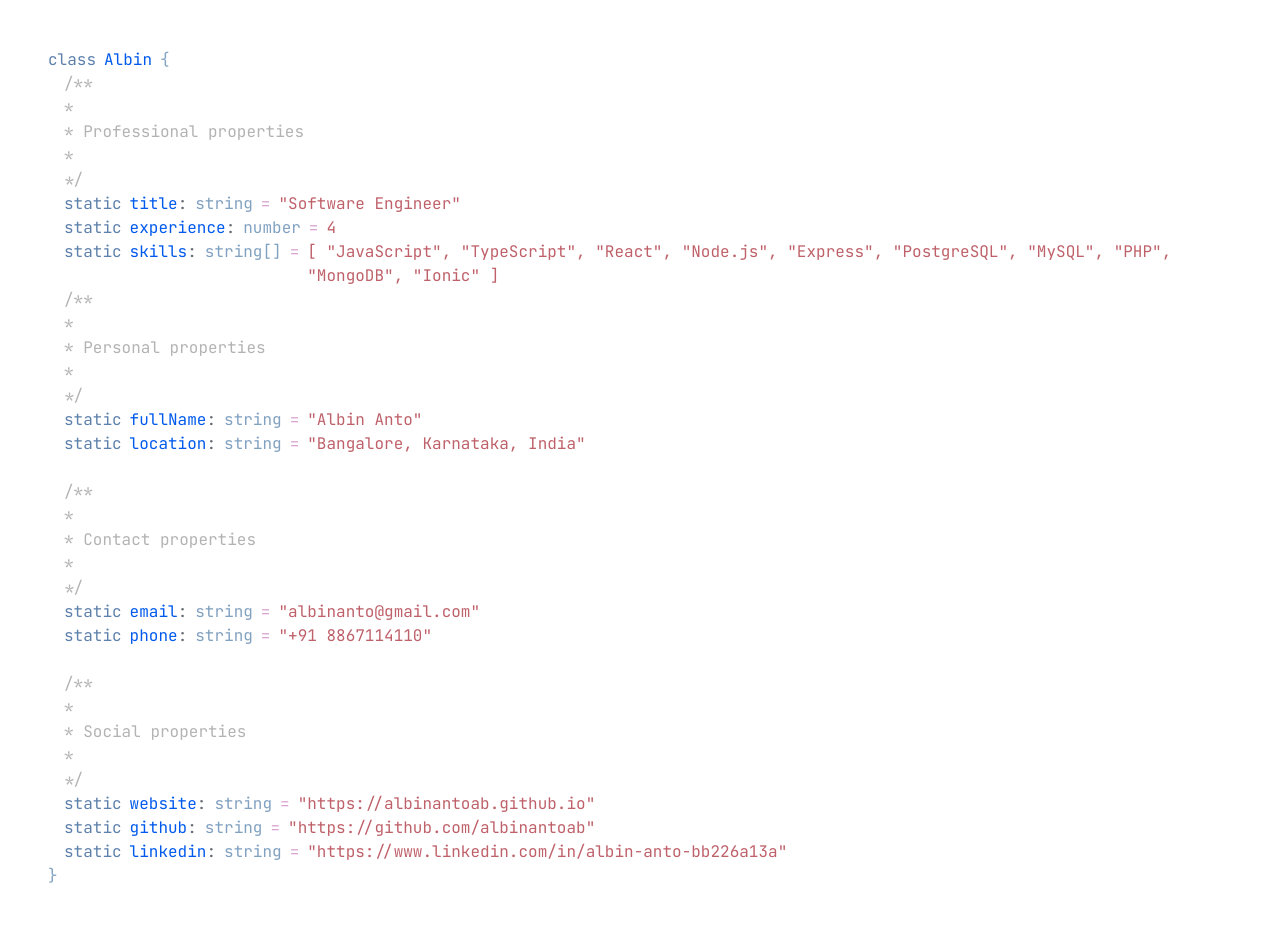
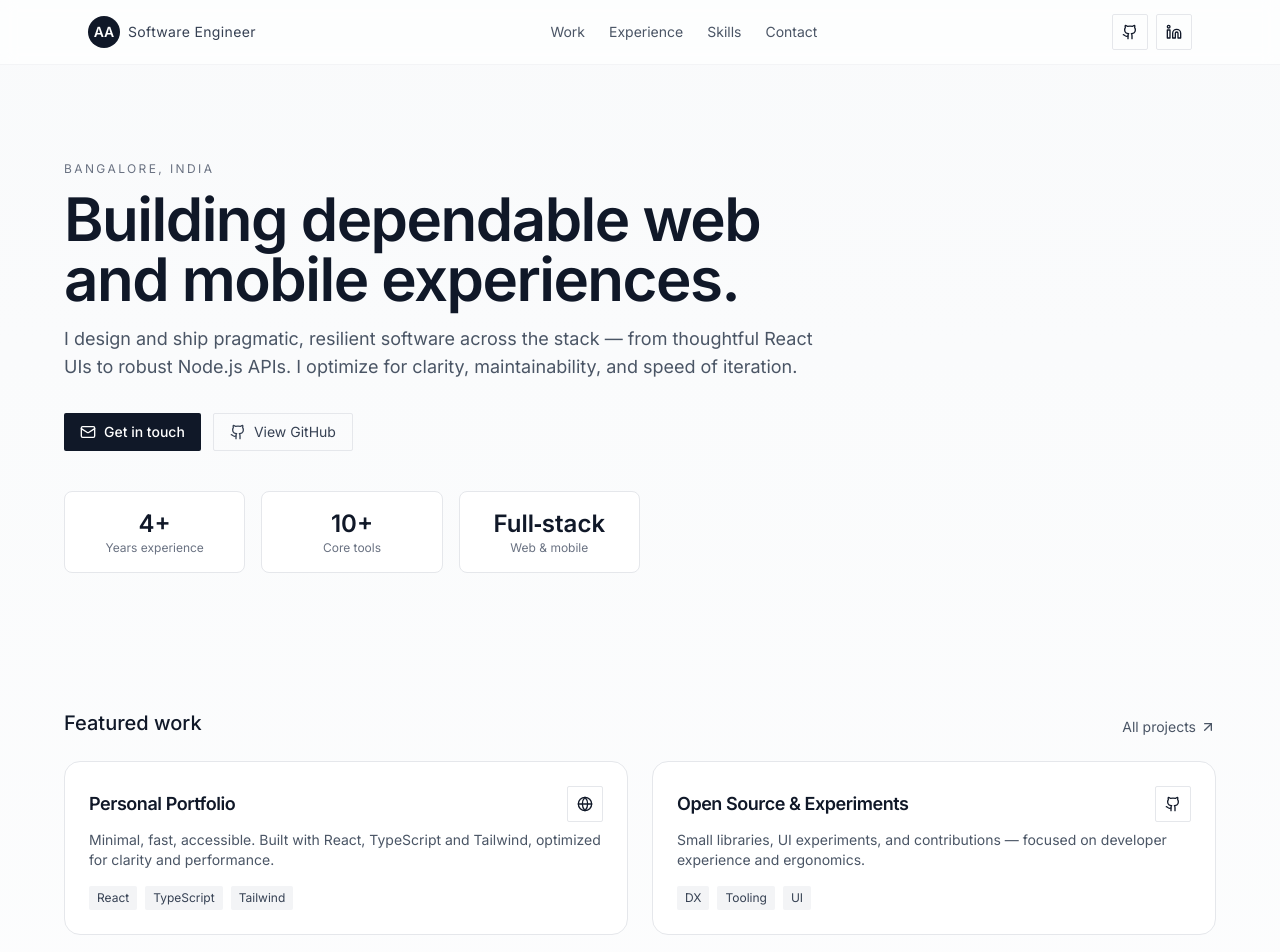
Before and after one commit to albinantoab/albinantoab.github.io, a React (Vite) app: page / in a window 1280 px wide. Shown: the top 952 px of the page. Before the commit the page ends 888 px from the top, so only its background shows below. Built offline with nearby package versions, Linux system fonts and the light colour scheme.

Commit message:
feat: update portfolio layout and styles, enhance user experience with smooth transitions and hover effects

```diff
--- a/index.html
+++ b/index.html
@@ -4,7 +4,8 @@
     <meta charset="UTF-8" />
     <link rel="icon" type="image/svg+xml" href="/vite.svg" />
     <meta name="viewport" content="width=device-width, initial-scale=1.0" />
-    <title>Vite + React + TS</title>
+    <title>Albin Anto — Software Engineer</title>
+    <meta name="description" content="Software Engineer crafting reliable web and mobile experiences with React, TypeScript, Node.js, and more." />
     <link rel="preconnect" href="https://fonts.googleapis.com" />
     <link rel="preconnect" href="https://fonts.gstatic.com" crossorigin />
     <link
--- a/src/App.css
+++ b/src/App.css
@@ -1,49 +1,18 @@
-.line {
-  display: flex;
-  flex-direction: row;
-  height: 24px;
+/* Minimal card-based portfolio styles */
+
+/* Smooth transitions for all interactive elements */
+a, button {
+  transition: all 0.2s ease-in-out;
 }
 
-.class-body {
-  margin-left: 1rem;
+/* Card hover effects */
+.card:hover {
+  transform: translateY(-2px);
+  box-shadow: 0 8px 25px rgba(0, 0, 0, 0.1);
 }
 
-.keywords {
-  color: #5e81ac;
+/* Skill tag hover effects */
+.skill-tag:hover {
+  transform: translateY(-1px);
+  background-color: #e5e7eb;
 }
-
-.properties {
-  color: var(--primary);
-  margin-left: 0.5rem;
-}
-
-.comments {
-  color: #b3b3b3;
-}
-
-.types {
-  color: #81a1c1;
-  margin-left: 0.5rem;
-}
-
-.curly-braces {
-  color: #81a1c1;
-}
-
-.curly-braces-open {
-  margin-left: 0.5rem;
-}
-
-.symbols {
-  color: #676b72;
-}
-
-.equal-sign {
-  color: #daa2cf;
-  margin-left: 0.5rem;
-  margin-right: 0.5rem;
-}
-
-.value {
-  color: #bf616a;
-}
--- a/src/App.tsx
+++ b/src/App.tsx
@@ -1,200 +1,243 @@
 import './App.css'
+import { ArrowUpRight, Github, Globe, Linkedin, Mail, Phone } from 'lucide-react'
 
 function App() {
-  const startDate = new Date('2016-04-01');
-  const currentDate = new Date();
-
-  // Calculate years and months difference
-  let years = currentDate.getFullYear() - startDate.getFullYear();
-  let months = currentDate.getMonth() - startDate.getMonth();
-
-  // Adjust years and months if current month is less than start month
+  const startDate = new Date('2016-04-01')
+  const now = new Date()
+  let years = now.getFullYear() - startDate.getFullYear()
+  let months = now.getMonth() - startDate.getMonth()
   if (months < 0) {
-    years--;
-    months += 12;
+    years--
+    months += 12
   }
 
+  const skills = [
+    'TypeScript',
+    'React',
+    'Node.js',
+    'Express',
+    'PostgreSQL',
+    'MySQL',
+    'MongoDB',
+    'PHP',
+    'Ionic',
+    'Tailwind CSS',
+  ]
+
   return (
-    <main className='flex flex-col items-center justify-center'>
-      <div>
-        <div className='line'>
-          <span className='keywords'>class</span>
-          <span className='properties'>Albin</span>
-          <span className='curly-braces curly-braces-open'>{`{`}</span>
+    <div className="min-h-screen bg-gradient-to-b from-gray-50 to-white text-gray-900">
+      {/* Header */}
+      <header className="sticky top-0 z-40 backdrop-blur bg-white/70 border-b border-gray-100">
+        <div className="max-w-6xl mx-auto h-16 px-6 flex items-center justify-between">
+          <a href="#home" className="inline-flex items-center gap-2">
+            <span className="inline-flex h-8 w-8 items-center justify-center rounded-full bg-gray-900 text-white text-sm font-semibold">AA</span>
+            <span className="hidden sm:block text-sm tracking-wide text-gray-700">Software Engineer</span>
+          </a>
+
+          <nav className="hidden md:flex items-center gap-6 text-sm text-gray-600">
+            <a href="#work" className="hover:text-gray-900">Work</a>
+            <a href="#experience" className="hover:text-gray-900">Experience</a>
+            <a href="#skills" className="hover:text-gray-900">Skills</a>
+            <a href="#contact" className="hover:text-gray-900">Contact</a>
+          </nav>
+
+          <div className="flex items-center gap-2">
+            <a
+              href="https://github.com/albinantoab"
+              target="_blank"
+              rel="noreferrer noopener"
+              className="h-9 w-9 inline-flex items-center justify-center rounded-md border border-gray-200 hover:bg-gray-50"
+            >
+              <Github className="h-4 w-4" />
+            </a>
+            <a
+              href="https://www.linkedin.com/in/albin-anto-bb226a13a"
+              target="_blank"
+              rel="noreferrer noopener"
+              className="h-9 w-9 inline-flex items-center justify-center rounded-md border border-gray-200 hover:bg-gray-50"
+            >
+              <Linkedin className="h-4 w-4" />
+            </a>
+          </div>
+        </div>
+      </header>
+
+      {/* Main */}
+      <main id="home" className="px-6">
+        <div className="max-w-6xl mx-auto">
+          {/* Hero */}
+          <section className="py-16 md:py-24">
+            <div className="max-w-3xl">
+              <p className="text-xs uppercase tracking-[0.2em] text-gray-500 mb-3">Bangalore, India</p>
+              <h1 className="text-4xl md:text-6xl font-semibold tracking-tight mb-4">
+                Building dependable web and mobile experiences.
+              </h1>
+              <p className="text-lg text-gray-600">
+                I design and ship pragmatic, resilient software across the stack — from thoughtful React UIs to
+                robust Node.js APIs. I optimize for clarity, maintainability, and speed of iteration.
+              </p>
+
+              <div className="mt-8 flex flex-wrap gap-3">
+                <a
+                  href="mailto:albinanto@gmail.com"
+                  className="inline-flex items-center gap-2 rounded-md bg-gray-900 text-white px-4 py-2 text-sm font-medium hover:bg-gray-800"
+                >
+                  <Mail className="h-4 w-4" /> Get in touch
+                </a>
+                <a
+                  href="https://github.com/albinantoab"
+                  target="_blank"
+                  rel="noreferrer noopener"
+                  className="inline-flex items-center gap-2 rounded-md border border-gray-200 px-4 py-2 text-sm text-gray-700 hover:bg-gray-50"
+                >
+                  <Github className="h-4 w-4" /> View GitHub
+                </a>
               </div>
 
-        <div className='class-body'>
-          <div className='line'>
-            <span className='comments'>/**</span>
+              <div className="mt-10 grid grid-cols-3 gap-4 max-w-xl">
+                <div className="rounded-xl border border-gray-200 bg-white p-4 text-center">
+                  <div className="text-2xl font-semibold">{years}+</div>
+                  <div className="text-xs text-gray-500">Years experience</div>
                 </div>
-          <div className='line'>
-            <span className='comments'> * </span>
+                <div className="rounded-xl border border-gray-200 bg-white p-4 text-center">
+                  <div className="text-2xl font-semibold">10+</div>
+                  <div className="text-xs text-gray-500">Core tools</div>
                 </div>
-          <div className='line'>
-            <span className='comments'> * Professional properties</span>
+                <div className="rounded-xl border border-gray-200 bg-white p-4 text-center">
+                  <div className="text-2xl font-semibold">Full‑stack</div>
+                  <div className="text-xs text-gray-500">Web & mobile</div>
                 </div>
-          <div className='line'>
-            <span className='comments'> * </span>
               </div>
-          <div className='line'>
-            <span className='comments'>*/</span>
+            </div>
+          </section>
+
+          {/* Featured Work */}
+          <section id="work" className="py-10">
+            <div className="flex items-end justify-between mb-6">
+              <h2 className="text-xl font-medium">Featured work</h2>
+              <a href="https://albinantoab.github.io" target="_blank" rel="noreferrer noopener" className="text-sm text-gray-600 hover:text-gray-900 inline-flex items-center gap-1">
+                All projects <ArrowUpRight className="h-4 w-4" />
+              </a>
             </div>
 
-          <div className='line'>
-            <span className='keywords'>static</span>
-            <span className='properties'>title</span>
-            <span className='symbols'>:</span>
-            <span className='types'>string</span>
-            <span className='equal-sign'>=</span>
-            <span className='value'>"Software Engineer"</span>
+            <div className="grid grid-cols-1 md:grid-cols-2 gap-6">
+              {/* Project 1 */}
+              <article className="group rounded-2xl border border-gray-200 bg-white p-6 hover:shadow-md transition-shadow">
+                <div className="flex items-center justify-between gap-4">
+                  <h3 className="text-lg font-semibold tracking-tight">Personal Portfolio</h3>
+                  <a href="https://albinantoab.github.io" target="_blank" rel="noreferrer noopener" className="h-9 w-9 inline-flex items-center justify-center rounded-md border border-gray-200 group-hover:bg-gray-50">
+                    <Globe className="h-4 w-4" />
+                  </a>
                 </div>
+                <p className="mt-2 text-sm text-gray-600">
+                  Minimal, fast, accessible. Built with React, TypeScript and Tailwind, optimized for clarity and performance.
+                </p>
+                <div className="mt-4 flex flex-wrap gap-2 text-xs">
+                  <span className="px-2 py-1 rounded-md bg-gray-100 text-gray-700">React</span>
+                  <span className="px-2 py-1 rounded-md bg-gray-100 text-gray-700">TypeScript</span>
+                  <span className="px-2 py-1 rounded-md bg-gray-100 text-gray-700">Tailwind</span>
+                </div>
+              </article>
 
-          <div className='line'>
-            <span className='keywords'>static</span>
-            <span className='properties'>experience</span>
-            <span className='symbols'>:</span>
-            <span className='types'>number</span>
-            <span className='equal-sign'>=</span>
-            <span className='value'>{years}</span>
+              {/* Project 2 */}
+              <article className="group rounded-2xl border border-gray-200 bg-white p-6 hover:shadow-md transition-shadow">
+                <div className="flex items-center justify-between gap-4">
+                  <h3 className="text-lg font-semibold tracking-tight">Open Source & Experiments</h3>
+                  <a href="https://github.com/albinantoab" target="_blank" rel="noreferrer noopener" className="h-9 w-9 inline-flex items-center justify-center rounded-md border border-gray-200 group-hover:bg-gray-50">
+                    <Github className="h-4 w-4" />
+                  </a>
                 </div>
+                <p className="mt-2 text-sm text-gray-600">
+                  Small libraries, UI experiments, and contributions — focused on developer experience and ergonomics.
+                </p>
+                <div className="mt-4 flex flex-wrap gap-2 text-xs">
+                  <span className="px-2 py-1 rounded-md bg-gray-100 text-gray-700">DX</span>
+                  <span className="px-2 py-1 rounded-md bg-gray-100 text-gray-700">Tooling</span>
+                  <span className="px-2 py-1 rounded-md bg-gray-100 text-gray-700">UI</span>
+                </div>
+              </article>
+            </div>
+          </section>
 
-          <div className='line'>
-            <span className='keywords'>static</span>
-            <span className='properties'>skills</span>
-            <span className='symbols'>:</span>
-            <span className='types'>string[]</span>
-            <span className='equal-sign'>=</span>
-            <span className='value'>[
-              "JavaScript",
-              "TypeScript",
-              "React",
-              "Node.js",
-              "Express",
-              "PostgreSQL",
-              "MySQL",
-              "PHP",
-              "MongoDB",
-              "Ionic"
-              ]</span>
+          {/* Experience */}
+          <section id="experience" className="py-14">
+            <h2 className="text-xl font-medium mb-6">Experience</h2>
+            <ol className="relative border-l border-gray-200 ml-3">
+              <li className="mb-10 ml-6">
+                <span className="absolute -left-3 flex h-6 w-6 items-center justify-center rounded-full bg-gray-900 text-white text-xs">1</span>
+                <div className="rounded-xl border border-gray-200 bg-white p-5">
+                  <div className="flex flex-wrap items-center justify-between gap-2">
+                    <h3 className="font-medium">Software Engineer — Full‑stack</h3>
+                    <span className="text-xs text-gray-500">2016 — Present</span>
                   </div>
-          <div className='line'></div>
-          <div className='line'>
-            <span className='comments'>/**</span>
+                  <p className="mt-2 text-sm text-gray-600">
+                    Shipping production apps end‑to‑end: React front‑ends, Node APIs, SQL/NoSQL data stores, and mobile with Ionic.
+                  </p>
                 </div>
-          <div className='line'>
-            <span className='comments'> * </span>
+              </li>
+              <li className="mb-2 ml-6">
+                <span className="absolute -left-3 flex h-6 w-6 items-center justify-center rounded-full bg-gray-900 text-white text-xs">2</span>
+                <div className="rounded-xl border border-gray-200 bg-white p-5">
+                  <div className="flex flex-wrap items-center justify-between gap-2">
+                    <h3 className="font-medium">Key Focus Areas</h3>
+                    <span className="text-xs text-gray-500">Ongoing</span>
                   </div>
-          <div className='line'>
-            <span className='comments'> * Personal properties</span>
+                  <ul className="mt-2 list-disc pl-5 text-sm text-gray-600 space-y-1">
+                    <li>Developer experience, maintainable patterns, and clear interfaces</li>
+                    <li>Performance, accessibility, and fast feedback loops</li>
+                    <li>Pragmatic architecture and reliable deployments</li>
+                  </ul>
                 </div>
-          <div className='line'>
-            <span className='comments'> * </span>
+              </li>
+            </ol>
+          </section>
+
+          {/* Skills */}
+          <section id="skills" className="py-10">
+            <h2 className="text-xl font-medium mb-6">Skills</h2>
+            <div className="grid grid-cols-2 sm:grid-cols-3 md:grid-cols-4 gap-3">
+              {skills.map((skill) => (
+                <div key={skill} className="skill-tag rounded-xl border border-gray-200 bg-white px-4 py-3 text-sm text-gray-700 text-center">
+                  {skill}
                 </div>
-          <div className='line'>
-            <span className='comments'>*/</span>
+              ))}
             </div>
+          </section>
 
-          <div className='line'>
-            <span className='keywords'>static</span>
-            <span className='properties'>fullName</span>
-            <span className='symbols'>:</span>
-            <span className='types'>string</span>
-            <span className='equal-sign'>=</span>
-            <span className='value'>"Albin Anto"</span>
+          {/* Contact */}
+          <section id="contact" className="py-14">
+            <div className="rounded-2xl border border-gray-200 bg-white p-6 sm:p-8 flex flex-col md:flex-row items-start md:items-center justify-between gap-6">
+              <div>
+                <h2 className="text-xl font-medium">Let’s build something useful.</h2>
+                <p className="text-gray-600 mt-1">Reach me via email or phone — I usually respond within a day.</p>
               </div>
-
-          <div className='line'>
-            <span className='keywords'>static</span>
-            <span className='properties'>location</span>
-            <span className='symbols'>:</span>
-            <span className='types'>string</span>
-            <span className='equal-sign'>=</span>
-            <span className='value'>"Bangalore, Karnataka, India"</span>
-          </div>
-          <div className='line'></div>
-          <div className='line'>
-            <span className='comments'>/**</span>
-          </div>
-          <div className='line'>
-            <span className='comments'> * </span>
-          </div>
-          <div className='line'>
-            <span className='comments'> * Contact properties</span>
-          </div>
-          <div className='line'>
-            <span className='comments'> * </span>
-          </div>
-          <div className='line'>
-            <span className='comments'>*/</span>
-          </div>
-
-          <div className='line'>
-            <span className='keywords'>static</span>
-            <span className='properties'>email</span>
-            <span className='symbols'>:</span>
-            <span className='types'>string</span>
-            <span className='equal-sign'>=</span>
-            <span className='value'>"albinanto@gmail.com"</span>
-          </div>
-
-          <div className='line'>
-            <span className='keywords'>static</span>
-            <span className='properties'>phone</span>
-            <span className='symbols'>:</span>
-            <span className='types'>string</span>
-            <span className='equal-sign'>=</span>
-            <span className='value'>"+91 8867114110"</span>
-          </div>
-          <div className='line'></div>
-          <div className='line'>
-            <span className='comments'>/**</span>
-          </div>
-          <div className='line'>
-            <span className='comments'> * </span>
-          </div>
-          <div className='line'>
-            <span className='comments'> * Social properties</span>
-          </div>
-          <div className='line'>
-            <span className='comments'> * </span>
-          </div>
-          <div className='line'>
-            <span className='comments'>*/</span>
-          </div>
-
-          <div className='line'>
-            <span className='keywords'>static</span>
-            <span className='properties'>website</span>
-            <span className='symbols'>:</span>
-            <span className='types'>string</span>
-            <span className='equal-sign'>=</span>
-            <span className='value'>"https://albinantoab.github.io"</span>
-          </div>
-
-          <div className='line'>
-            <span className='keywords'>static</span>
-            <span className='properties'>github</span>
-            <span className='symbols'>:</span>
-            <span className='types'>string</span>
-            <span className='equal-sign'>=</span>
-            <span className='value'>"https://github.com/albinantoab"</span>
-          </div>
-
-          <div className='line'>
-            <span className='keywords'>static</span>
-            <span className='properties'>linkedin</span>
-            <span className='symbols'>:</span>
-            <span className='types'>string</span>
-            <span className='equal-sign'>=</span>
-            <span className='value'>"https://www.linkedin.com/in/albin-anto-bb226a13a"</span>
-          </div>
-
-        </div>
-        <div className='line'>
-          <span className='curly-braces'>{`}`}</span>
+              <div className="flex flex-wrap gap-3">
+                <a href="mailto:albinanto@gmail.com" className="inline-flex items-center gap-2 rounded-md bg-gray-900 text-white px-4 py-2 text-sm font-medium hover:bg-gray-800">
+                  <Mail className="h-4 w-4" /> Email
+                </a>
+                <a href="tel:+918867114110" className="inline-flex items-center gap-2 rounded-md border border-gray-200 px-4 py-2 text-sm text-gray-700 hover:bg-gray-50">
+                  <Phone className="h-4 w-4" /> Call
+                </a>
               </div>
             </div>
+            <footer className="mt-6 flex items-center justify-between text-xs text-gray-500">
+              <span>© {new Date().getFullYear()} Albin Anto</span>
+              <div className="flex items-center gap-3">
+                <a href="https://albinantoab.github.io" target="_blank" rel="noreferrer noopener" className="hover:text-gray-800 inline-flex items-center gap-1">
+                  <Globe className="h-3.5 w-3.5" /> Website
+                </a>
+                <a href="https://github.com/albinantoab" target="_blank" rel="noreferrer noopener" className="hover:text-gray-800 inline-flex items-center gap-1">
+                  <Github className="h-3.5 w-3.5" /> GitHub
+                </a>
+                <a href="https://www.linkedin.com/in/albin-anto-bb226a13a" target="_blank" rel="noreferrer noopener" className="hover:text-gray-800 inline-flex items-center gap-1">
+                  <Linkedin className="h-3.5 w-3.5" /> LinkedIn
+                </a>
+              </div>
+            </footer>
+          </section>
+        </div>
       </main>
+    </div>
   )
 }
 
--- a/src/index.css
+++ b/src/index.css
@@ -84,12 +84,12 @@
 
 
   html {
-    /* font-family: Inter, sans-serif; */
-    font-family: 'JetBrains Mono', monospace;
+    scroll-behavior: smooth;
   }
 
   body {
     @apply bg-background text-foreground;
+    font-family: 'Inter', system-ui, -apple-system, Segoe UI, Roboto, Ubuntu, Cantarell, sans-serif;
   }
 }
 
@@ -100,7 +100,7 @@ body,
 }
 
 body {
-  padding: 3rem;
   margin: 0;
-
+  padding: 0;
+  line-height: 1.6;
 }
```
Lines whose indentation alone changed are shown as unchanged.
